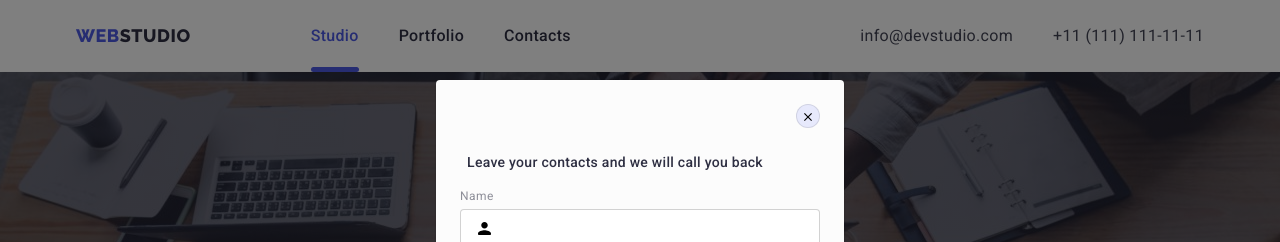
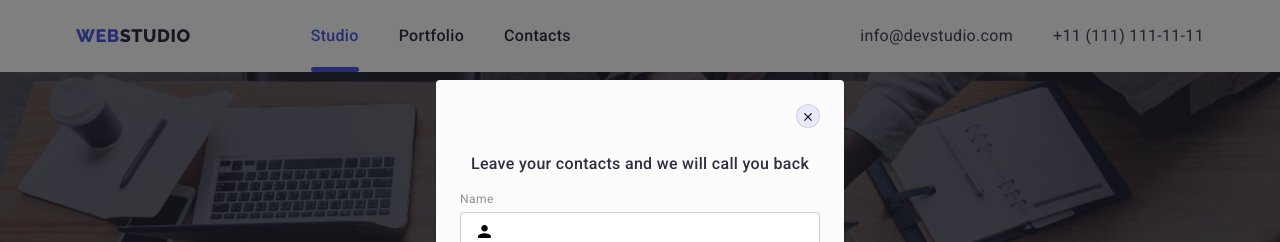
Before and after one commit to Vanchenko/goit-markup-hw-07, a plain HTML site: page index.html in a window 1280 px wide. Both pictures are taken after a click on the button "Order Service". Shown: the top 242 px of the page. Drawn offline with nearby package versions, Linux system fonts and the light colour scheme.

Commit message:
Final edition

```diff
--- a/css/styles.css
+++ b/css/styles.css
@@ -433,35 +433,16 @@ box-shadow: 0px 4px 4px 0px #00000040;
     top: 10%;
     left: 50%;
     transform: translate(-50%, 0%) scale(1);
-    width: 320px;
+    width: calc(100% - 30px);
+    max-width: 320px;
     background: var(--modalbgc);
     box-shadow: 0px 1px 1px rgba(0, 0, 0, 0.14),
     0px 1px 3px rgba(0, 0, 0, 0.12),
     0px 2px 1px rgba(0, 0, 0, 0.2);
     border-radius: 4px;
     transition: transform 500ms cubic-bezier(0.4, 0, 0.2, 1);
-    padding: 72px 8px 24px 8px;
+    padding: 72px 15px 24px 15px;
 
-}
-@media screen and  (min-width: 425px ) {
-    .modal { width: 392px;
-              padding: 72px 16px 24px 16px; }
-    .modal-title { width: 360px;
-                    font-size: 16px; }
-}
-@media screen and (min-width: 768px)  {
-    .modal {  width: 408px;
-        top: 10%;
-        left: 50%;
-        transform: translate(-50%, 0%) scale(1);
-        padding: 72px 24px 24px 24px; }
-}
-@media screen and (min-width: 1200px) {
-    .modal {  width: 408px;
-        top: 10%;
-        left: 50%;
-        transform: translate(-50%, 0%) scale(1);
-        padding: 72px 24px 24px 24px; }
 }
 .modal-btn {
     position: absolute;
@@ -484,7 +465,7 @@ box-shadow: 0px 4px 4px 0px #00000040;
     fill: #ffffff;
 }
 .modal-title {
-    width: 310px;
+    width: 260px;
     font-weight: 500;
     font-size: 14px;
     line-height: 1.5;
@@ -603,6 +584,25 @@ box-shadow: 0px 4px 4px 0px #00000040;
     letter-spacing: 0.04em;
     color: #757575;
     cursor:pointer;
+}
+@media screen and  (min-width: 425px ) {
+    .modal { max-width: 392px;
+             padding: 72px 16px 24px 16px; }
+    .modal-title { width: 360px;
+                    font-size: 16px; }
+}
+@media screen and (min-width: 768px)  {
+    .modal {  max-width: 408px;
+        top: 10%;
+        left: 50%;
+        transform: translate(-50%, 0%) scale(1);
+        padding: 72px 24px 24px 24px; }
+}
+@media screen and (min-width: 1200px) {
+    .modal { top: 10%;
+             left: 50%;
+             transform: translate(-50%, 0%) scale(1);
+             padding: 72px 24px 24px 24px; }
 }
 /*-----------------конец Модального окна-------------------------*/
 /*--------------Секция "Преимущества" -------------------------------*/
```
